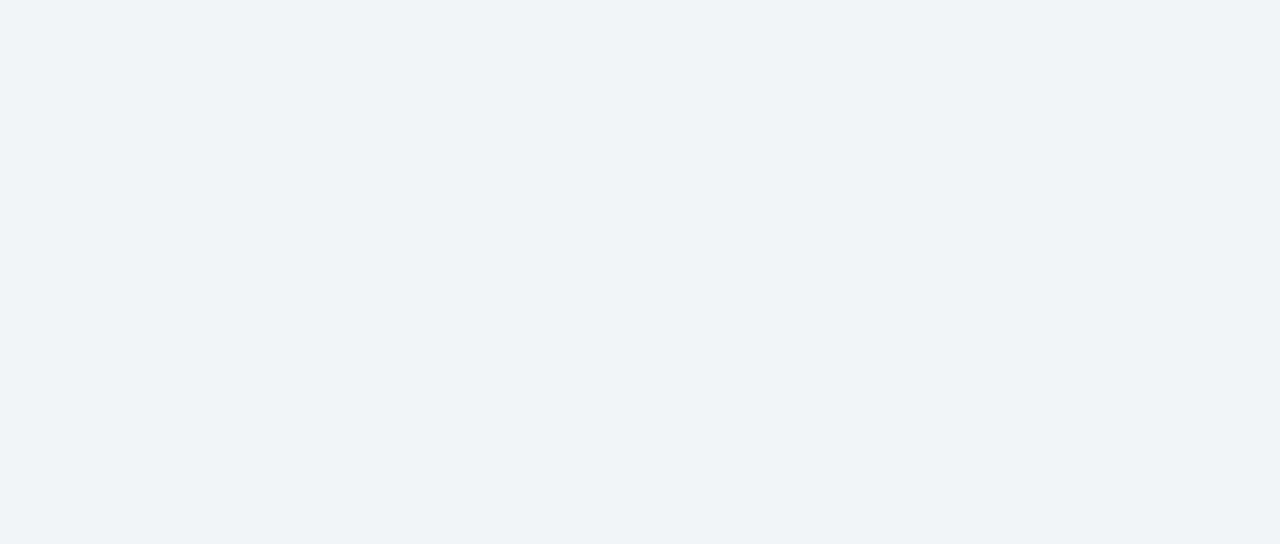
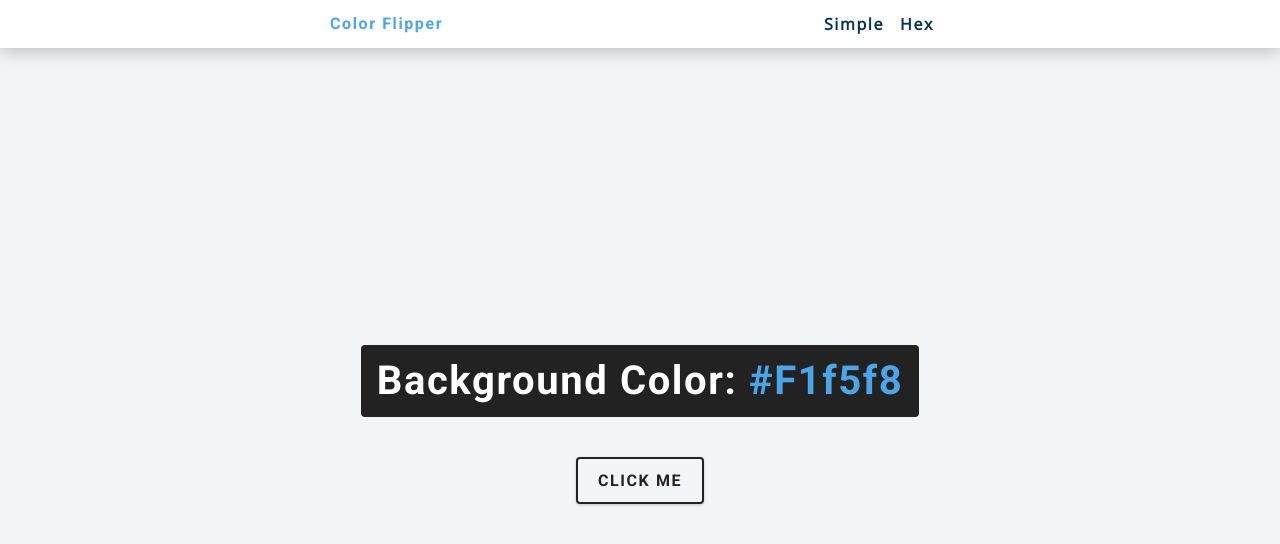
Before and after one commit to zabhishekz/JavaScript_Projects, a plain HTML site: page 01-color-flipper/setup/index.html in a window 1280 px wide. Drawn offline with nearby package versions, Linux system fonts and the light colour scheme.

Commit message:
simple color flipper

```diff
--- a/01-color-flipper/setup/app.js
+++ b/01-color-flipper/setup/app.js
@@ -1 +1,14 @@
 const colors = ["green", "red", "rgba(133,122,200)", "#f15025"];
+const btn = document.getElementById('btn');
+const color = document.querySelector(".color");
+
+btn.addEventListener('click', function(){
+    //get random number between 0 and 3 colors
+    const randomNumber = getRandomNumber();
+    document.body.style.backgroundColor = colors[randomNumber];
+    color.textContent = colors[randomNumber];
+})
+
+function getRandomNumber(){
+    return Math.floor(Math.random()*colors.length);
+}
--- a/01-color-flipper/setup/index.html
+++ b/01-color-flipper/setup/index.html
@@ -9,7 +9,29 @@
     <link rel="stylesheet" href="styles.css" />
   </head>
   <body>
-
+    <nav>
+      <div class="nav-center">
+        <h4>color flipper</h4>
+        <ul class="nav-links">
+          <li>
+            <a href = "index.html">simple</a>
+          </li>
+          <li>
+            <a href = "hex.html">hex</a>
+          </li>
+        </ul>
+      </div>
+    </nav>
+    <main>
+      <div class = container>
+        <h2>background color:
+          <span class="color">
+            #f1f5f8
+          </span>
+        </h2>
+        <button class="btn btn-hero" id="btn">click me</button>
+      </div>
+    </main>
     <!-- javascript -->
     <script src="app.js"></script>
   </body>
```
